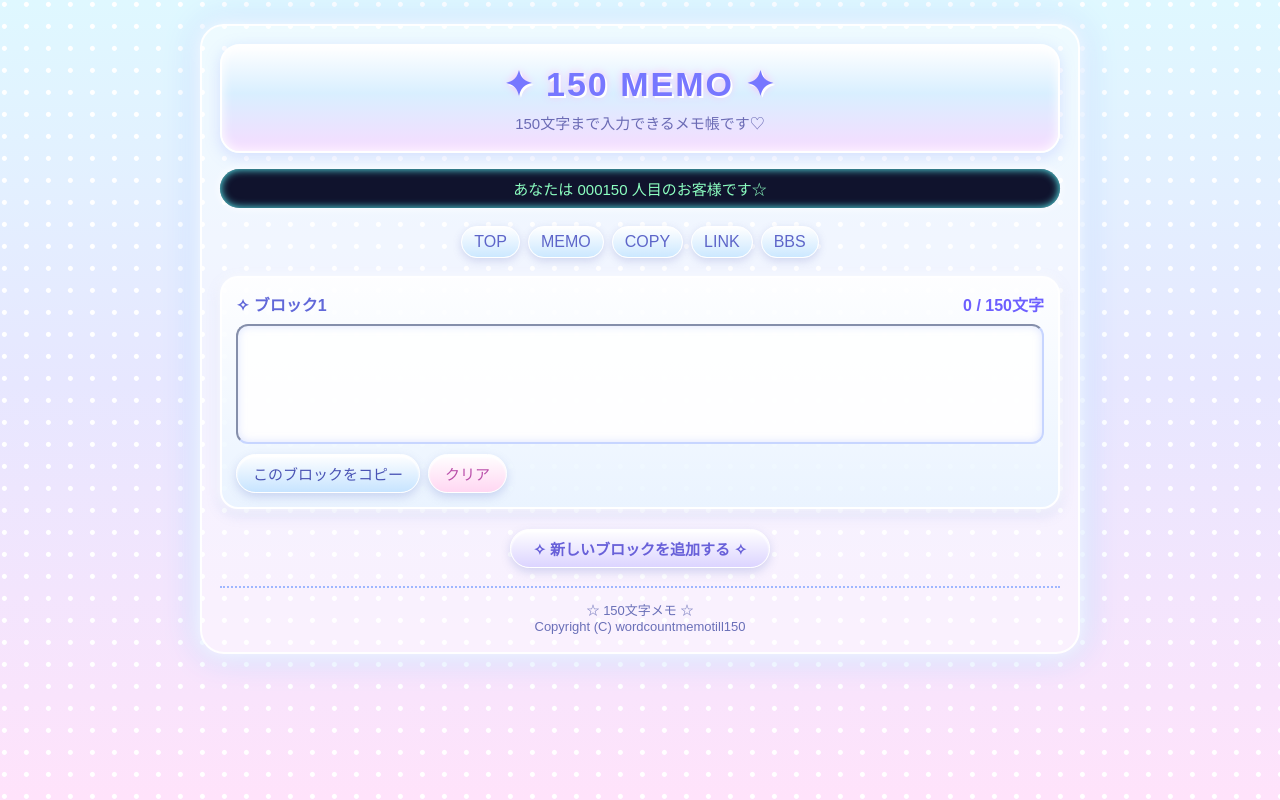
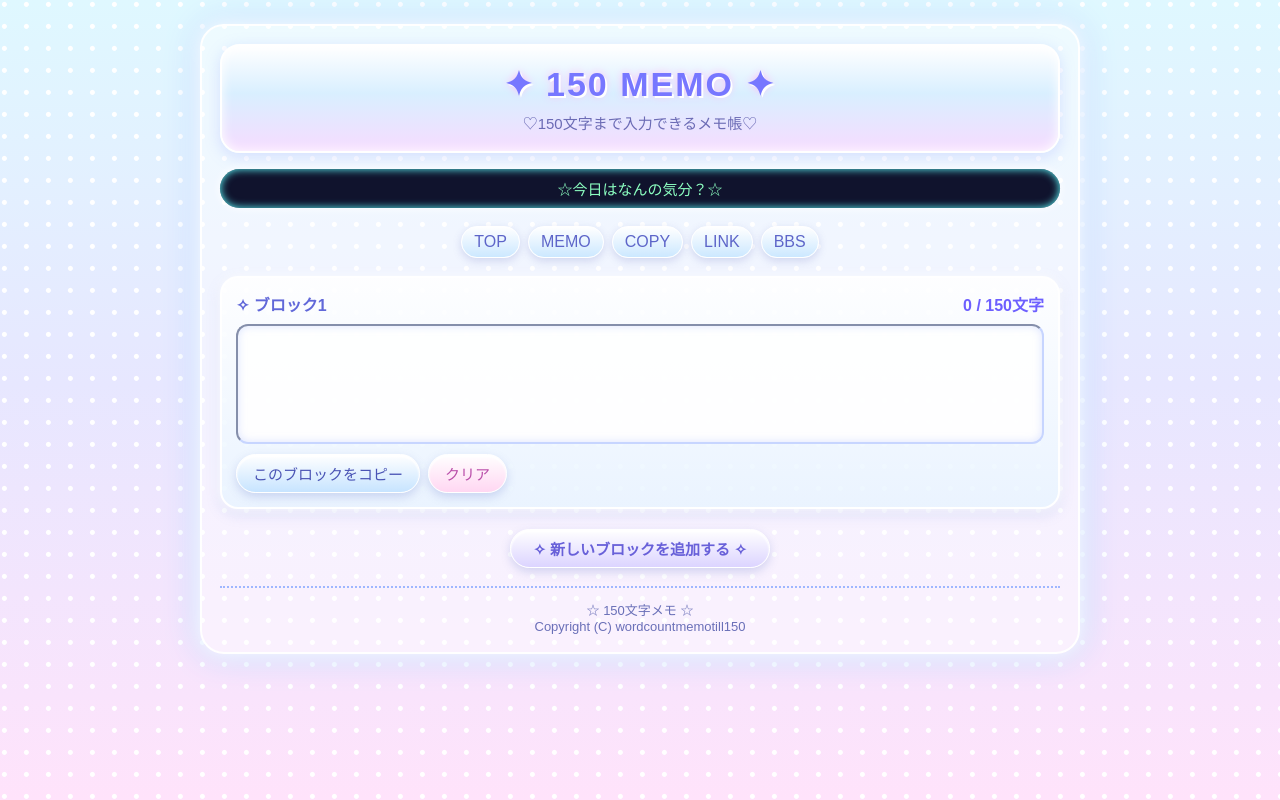
Before and after one commit to Sayao01/wordcountmemotill150, a plain HTML site: page index.html in a window 1280 px wide. Drawn offline with Linux system fonts and the light colour scheme; a web font is replaced by a local one.

Commit message:
Update subtitle and notice text in index.html

```diff
--- a/index.html
+++ b/index.html
@@ -230,11 +230,11 @@
   <div class="page">
     <header>
       <h1>✦ 150 MEMO ✦</h1>
-      <div class="subtitle">150文字まで入力できるメモ帳です♡</div>
+      <div class="subtitle">♡150文字まで入力できるメモ帳♡</div>
     </header>
 
     <div class="notice">
-      あなたは 000150 人目のお客様です☆
+      ☆今日はなんの気分？☆
     </div>
 
     <div class="menu">
```
